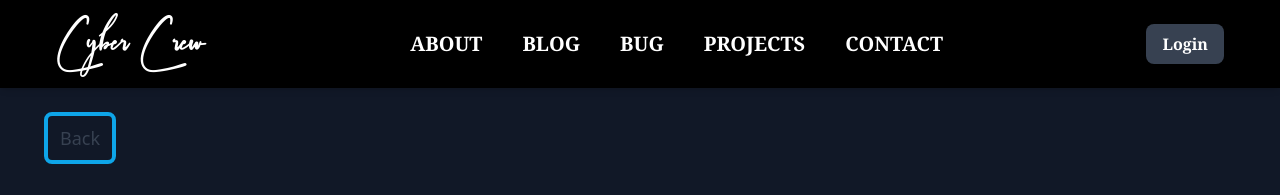
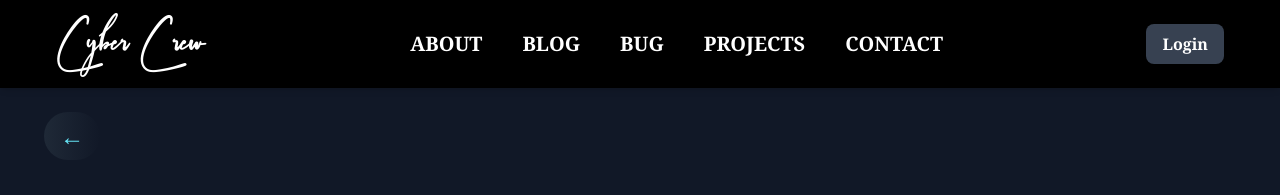
Before and after one commit to chakreshram11/cybercrew, a React (Create React App) app: page /bug/1 in a window 1280 px wide. Shown: the top 195 px of the page. Built offline with nearby package versions, Linux system fonts and the light colour scheme.

Commit message:
back button css updated

```diff
--- a/src/screens/BlogDetails.jsx
+++ b/src/screens/BlogDetails.jsx
@@ -39,9 +39,10 @@ function BlogDetails() {
       <div className="mb-8 text-left">
         <button
           onClick={() => navigate(-1)}
-          className="border-4 border-sky-500 bg-gray-900 rounded-lg p-2 pl-3 pr-3 ml-3 text-lg font-medium text-gray-700 hover:text-blue-600 transition-colors duration-200"
-        >
-          Back
+          className="inline-flex items-center justify-center bg-gradient-to-r from-gray-800 to-gray-900 rounded-full px-4 py-2 ml-3 text-2xl font-semibold text-cyan-300 hover:text-cyan-200 hover:bg-gradient-to-r hover:from-gray-700 hover:to-gray-800 focus:outline-none focus:ring-2 focus:ring-cyan-500 focus:ring-offset-2 focus:ring-offset-gray-900 transition-all duration-200 transform hover:scale-105"
+          aria-label="Go back to previous page" >
+
+          ←
         </button>
       </div>
       <article className="max-w-5xl mx-auto">
--- a/src/screens/Bugs.jsx
+++ b/src/screens/Bugs.jsx
@@ -30,11 +30,12 @@ useEffect(() => {
   return (
     <section className="bg-gray-900 min-h-screen text-white py-12 px-4 sm:px-6 lg:px-8">
       <div className="mb-8 text-left">
-        <button
+          <button
           onClick={() => navigate(-1)}
-          className="border-4 border-sky-500 bg-gray-900 rounded-lg p-2 pl-3 pr-3 ml-3 text-lg font-medium text-gray-700 hover:text-blue-600 transition-colors duration-200"
-        >
-          Back
+          className="inline-flex items-center justify-center bg-gradient-to-r from-gray-800 to-gray-900 rounded-full px-4 py-2 ml-3 text-2xl font-semibold text-cyan-300 hover:text-cyan-200 hover:bg-gradient-to-r hover:from-gray-700 hover:to-gray-800 focus:outline-none focus:ring-2 focus:ring-cyan-500 focus:ring-offset-2 focus:ring-offset-gray-900 transition-all duration-200 transform hover:scale-105"
+          aria-label="Go back to previous page" >
+
+          ←
         </button>
       </div>
       <div className="container mx-auto max-w-5xl">
--- a/src/screens/BugsDetails.jsx
+++ b/src/screens/BugsDetails.jsx
@@ -79,9 +79,10 @@ function BugsDetails() {
       <div className="mb-8 text-left">
         <button
           onClick={() => navigate(-1)}
-          className="border-4 border-sky-500 bg-gray-900 rounded-lg  p-2 pl-3 pr-3 ml-3 text-lg font-medium text-gray-700 hover:text-blue-600 transition-colors duration-200"
-        >
-          Back
+          className="inline-flex items-center justify-center bg-gradient-to-r from-gray-800 to-gray-900 rounded-full px-4 py-2 ml-3 text-2xl font-semibold text-cyan-300 hover:text-cyan-200 hover:bg-gradient-to-r hover:from-gray-700 hover:to-gray-800 focus:outline-none focus:ring-2 focus:ring-cyan-500 focus:ring-offset-2 focus:ring-offset-gray-900 transition-all duration-200 transform hover:scale-105"
+          aria-label="Go back to previous page" >
+
+          ←
         </button>
       </div>
       <article className="max-w-5xl mx-auto">
--- a/src/screens/Contact.jsx
+++ b/src/screens/Contact.jsx
@@ -72,9 +72,10 @@ function Contact() {
        <div className="mb-8 text-left">
         <button
           onClick={() => navigate(-1)}
-          className="border-4 border-sky-500 bg-gray-900 rounded-lg bg-white p-2 pl-3 pr-3 ml-3 text-lg font-medium text-gray-700 hover:text-blue-600 transition-colors duration-200"
-        >
-          Back
+          className="inline-flex items-center justify-center bg-gradient-to-r from-gray-800 to-gray-900 rounded-full px-4 py-2 ml-3 text-2xl font-semibold text-cyan-300 hover:text-cyan-200 hover:bg-gradient-to-r hover:from-gray-700 hover:to-gray-800 focus:outline-none focus:ring-2 focus:ring-cyan-500 focus:ring-offset-2 focus:ring-offset-gray-900 transition-all duration-200 transform hover:scale-105"
+          aria-label="Go back to previous page" >
+
+          ←
         </button>
       </div>
       <div className="max-w-5xl mx-auto">
```
